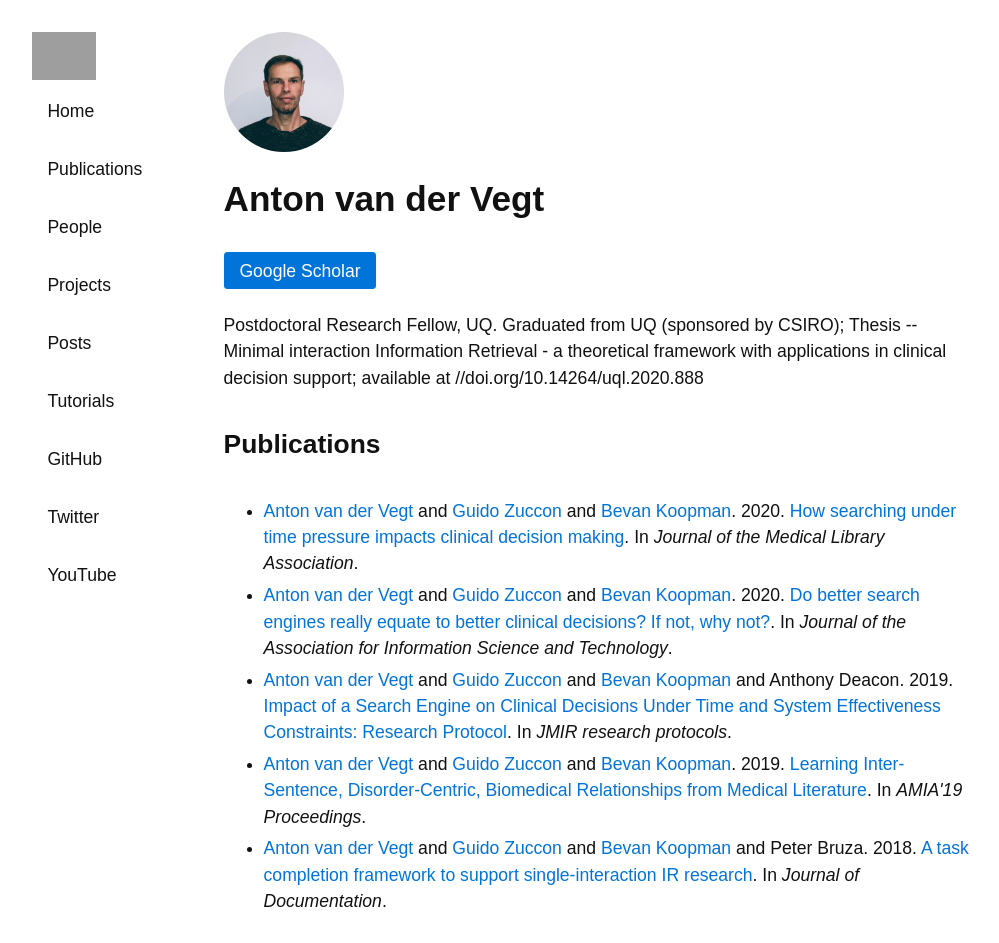
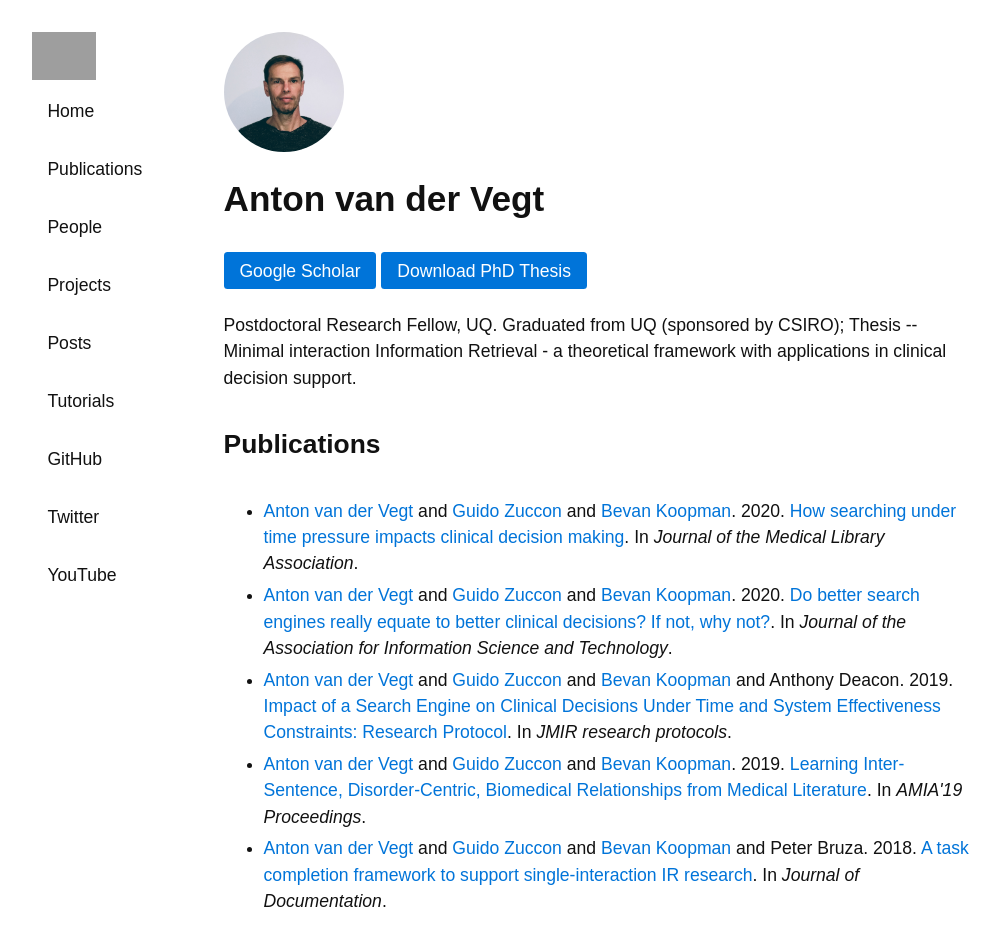
Before and after one commit to ielab/ielab.github.io, a Jekyll site: the page built from _people/anton-van-der-vegt.md, in a window 1280 px wide. Shown: the whole page, without its empty margins (139-1138 px from the left). Built offline with Jekyll 4.4.1, drawn with Linux system fonts in a browser that asks for light colours; grey boxes are pictures that could not be loaded.

Commit message:
Add link to thesis for Anton (Resolve #8).

```diff
--- a/_layouts/people.html
+++ b/_layouts/people.html
@@ -25,6 +25,9 @@ layout: default
 {% if page.github != nil %}
 <a class="button" href="{{ page.github }}">GitHub</a>
 {% endif %}
+{% for link in page.links %}
+<a class="button" href="{{- link.url -}}">{{- link.name -}}</a>
+{% endfor %}
 <p>{{ page.description }}</p>
 
 {% if page.twitter-timeline == true %}
--- a/_people/anton-van-der-vegt.md
+++ b/_people/anton-van-der-vegt.md
@@ -7,5 +7,8 @@ image: /images/anton.jpg
 scholar: //scholar.google.com.au/citations?user=3aj36DkAAAAJ&hl=en
 role: [alumni, staff]
 alumni: true
-description: Postdoctoral Research Fellow, UQ. Graduated from UQ (sponsored by CSIRO); Thesis -- Minimal interaction Information Retrieval - a theoretical framework with applications in clinical decision support; available at //doi.org/10.14264/uql.2020.888
+links:
+ - url: //doi.org/10.14264/uql.2020.888
+   name: Download PhD Thesis
+description: Postdoctoral Research Fellow, UQ. Graduated from UQ (sponsored by CSIRO); Thesis -- Minimal interaction Information Retrieval - a theoretical framework with applications in clinical decision support.
 ---
```
